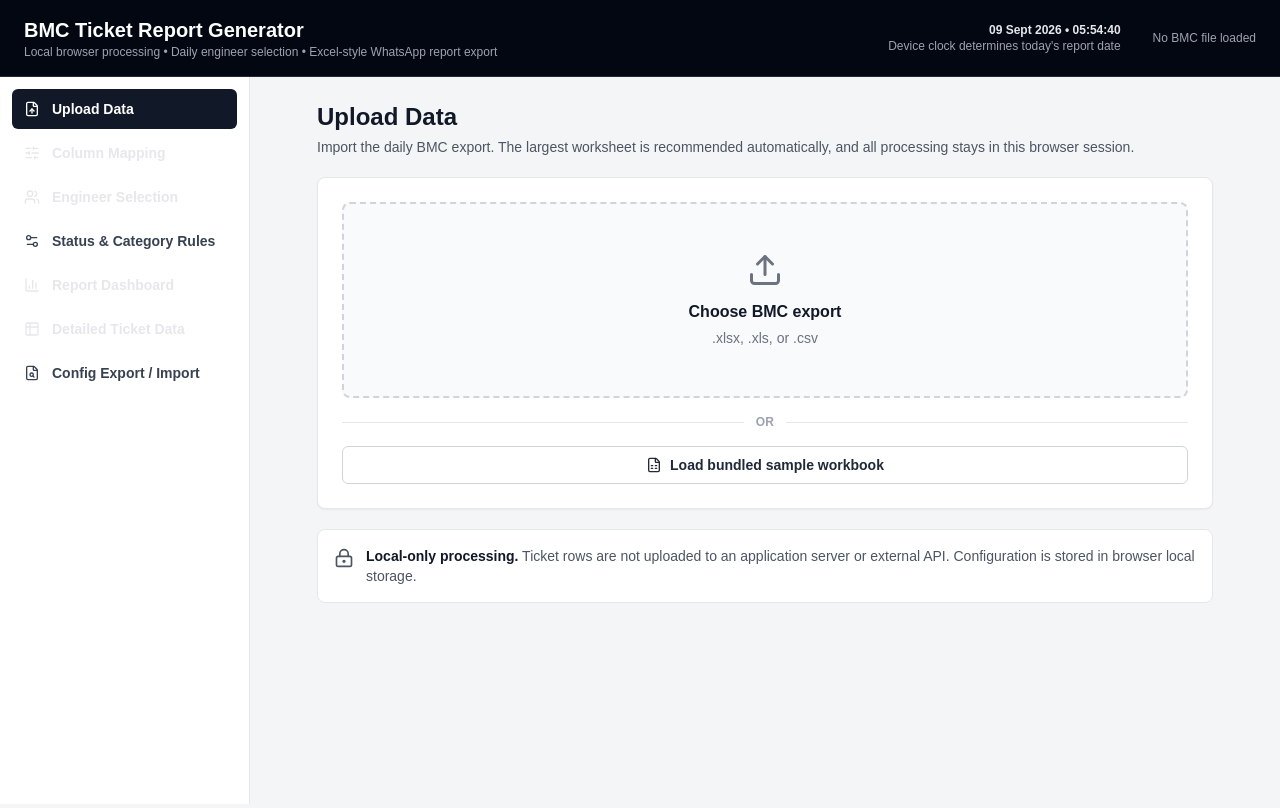
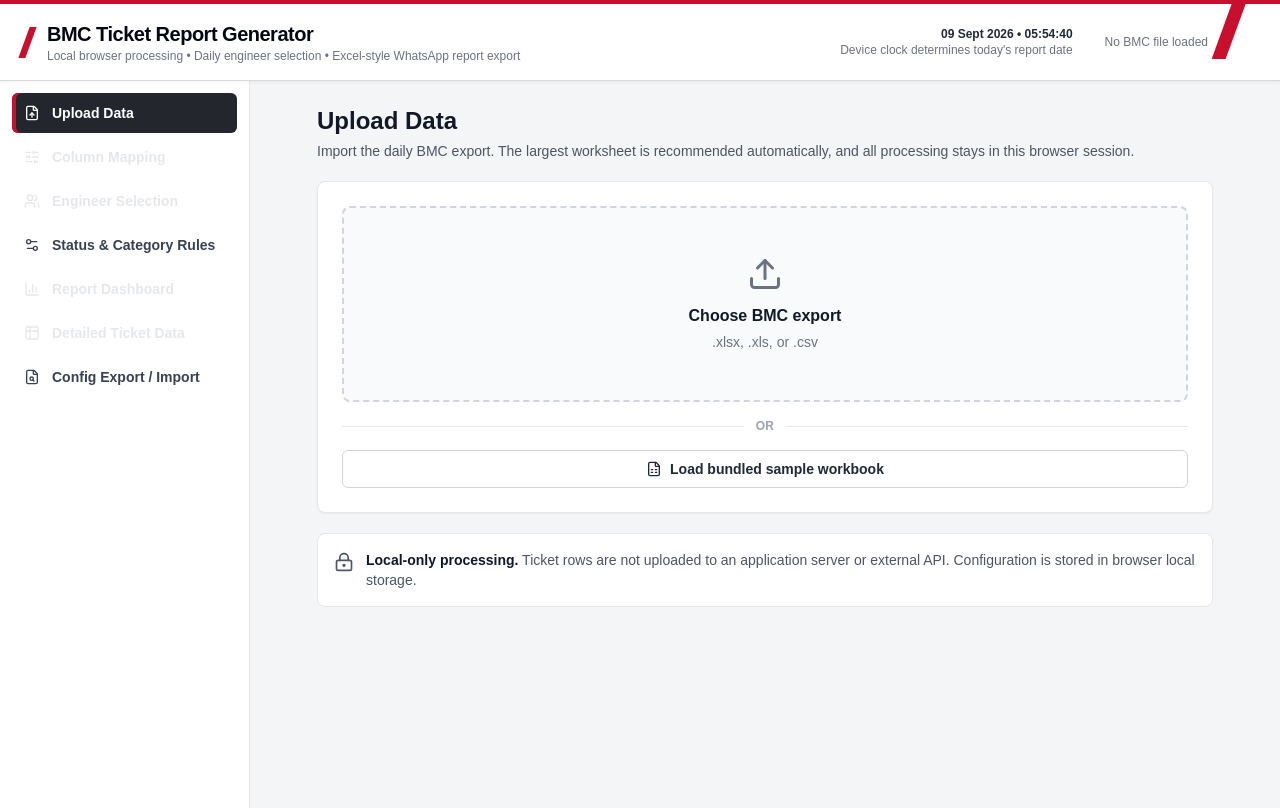
Before and after one commit to ThisIsSkay/bmc-ticket-report-generator, a React (Vite) app: page / in a window 1280 px wide. Built offline with nearby package versions, Linux system fonts and the light colour scheme.

Commit message:
Apply red accent shell to app chrome

```diff
--- a/src/App.tsx
+++ b/src/App.tsx
@@ -120,25 +120,31 @@
 
   return (
     <div className="min-h-screen">
-      <header className="border-b border-gray-800 bg-gray-950 text-white">
-        <div className="mx-auto flex max-w-[1900px] items-center justify-between px-6 py-4">
-          <div><div className="text-xl font-bold">BMC Ticket Report Generator</div><div className="text-xs text-gray-400">Local browser processing • Daily engineer selection • Excel-style WhatsApp report export</div></div>
-          <div className="flex items-center gap-8 text-right text-xs text-gray-400">
-            <div><div className="font-semibold text-gray-200">{formatLocalDate(now)} • {formatLocalTime(now)}</div><div>Device clock determines today's report date</div></div>
-            <div>{fileName ? <>Current source<br /><strong className="text-gray-200">{fileName}</strong></> : 'No BMC file loaded'}</div>
+      <header className="brand-header">
+        <div className="mx-auto flex max-w-[1900px] items-center justify-between px-6 pb-4 pt-5">
+          <div className="flex items-center gap-4">
+            <span className="brand-slash" aria-hidden="true" />
+            <div>
+              <div className="text-xl font-bold tracking-tight text-gray-950">BMC Ticket Report Generator</div>
+              <div className="text-xs text-gray-500">Local browser processing • Daily engineer selection • Excel-style WhatsApp report export</div>
+            </div>
+          </div>
+          <div className="mr-12 flex items-center gap-8 text-right text-xs text-gray-500">
+            <div><div className="font-semibold text-gray-800">{formatLocalDate(now)} • {formatLocalTime(now)}</div><div>Device clock determines today's report date</div></div>
+            <div>{fileName ? <>Current source<br /><strong className="text-gray-800">{fileName}</strong></> : 'No BMC file loaded'}</div>
           </div>
         </div>
       </header>
 
       <div className="mx-auto grid max-w-[1900px] grid-cols-[250px_minmax(0,1fr)] gap-0">
-        <aside className="min-h-[calc(100vh-73px)] border-r border-gray-200 bg-white p-3">
+        <aside className="brand-sidebar min-h-[calc(100vh-73px)] border-r border-gray-200 p-3">
           <nav className="space-y-1">
             {nav.map(({ id, label, icon: Icon, needsData }) => {
               const disabled = Boolean((needsData && !hasData) || ((id === 'dashboard' || id === 'details') && teamMappingErrors.length > 0))
-              return <button key={id} disabled={disabled} onClick={() => setScreen(id)} className={`flex w-full items-center gap-3 rounded-md px-3 py-2.5 text-left text-sm font-semibold ${screen === id ? 'bg-gray-900 text-white' : disabled ? 'text-gray-300' : 'text-gray-700 hover:bg-gray-100'}`}><Icon className="h-4 w-4" />{label}</button>
+              return <button key={id} disabled={disabled} onClick={() => setScreen(id)} className={`flex w-full items-center gap-3 rounded-md px-3 py-2.5 text-left text-sm font-semibold transition ${screen === id ? 'brand-nav-active' : disabled ? 'text-gray-300' : 'text-gray-700 hover:bg-gray-100'}`}><Icon className="h-4 w-4" />{label}</button>
             })}
           </nav>
-          {hasData && <div className="mt-6 rounded-md bg-gray-50 p-3 text-xs leading-5 text-gray-600"><strong className="text-gray-900">Import status</strong><br />{rows.length.toLocaleString()} raw rows<br />{tickets.length.toLocaleString()} processed rows<br />{config.teams.EUC.length + config.teams.System.length + config.teams.Network.length} selected engineer alias(es)<br />{validation.unclassifiedAssignees.length} engineer value(s) outside the three teams</div>}
+          {hasData && <div className="brand-import-status mt-6 rounded-md p-3 text-xs leading-5 text-gray-600"><strong className="text-gray-900">Import status</strong><br />{rows.length.toLocaleString()} raw rows<br />{tickets.length.toLocaleString()} processed rows<br />{config.teams.EUC.length + config.teams.System.length + config.teams.Network.length} selected engineer alias(es)<br />{validation.unclassifiedAssignees.length} engineer value(s) outside the three teams</div>}
         </aside>
 
         <main className="min-w-0 p-6">
```
